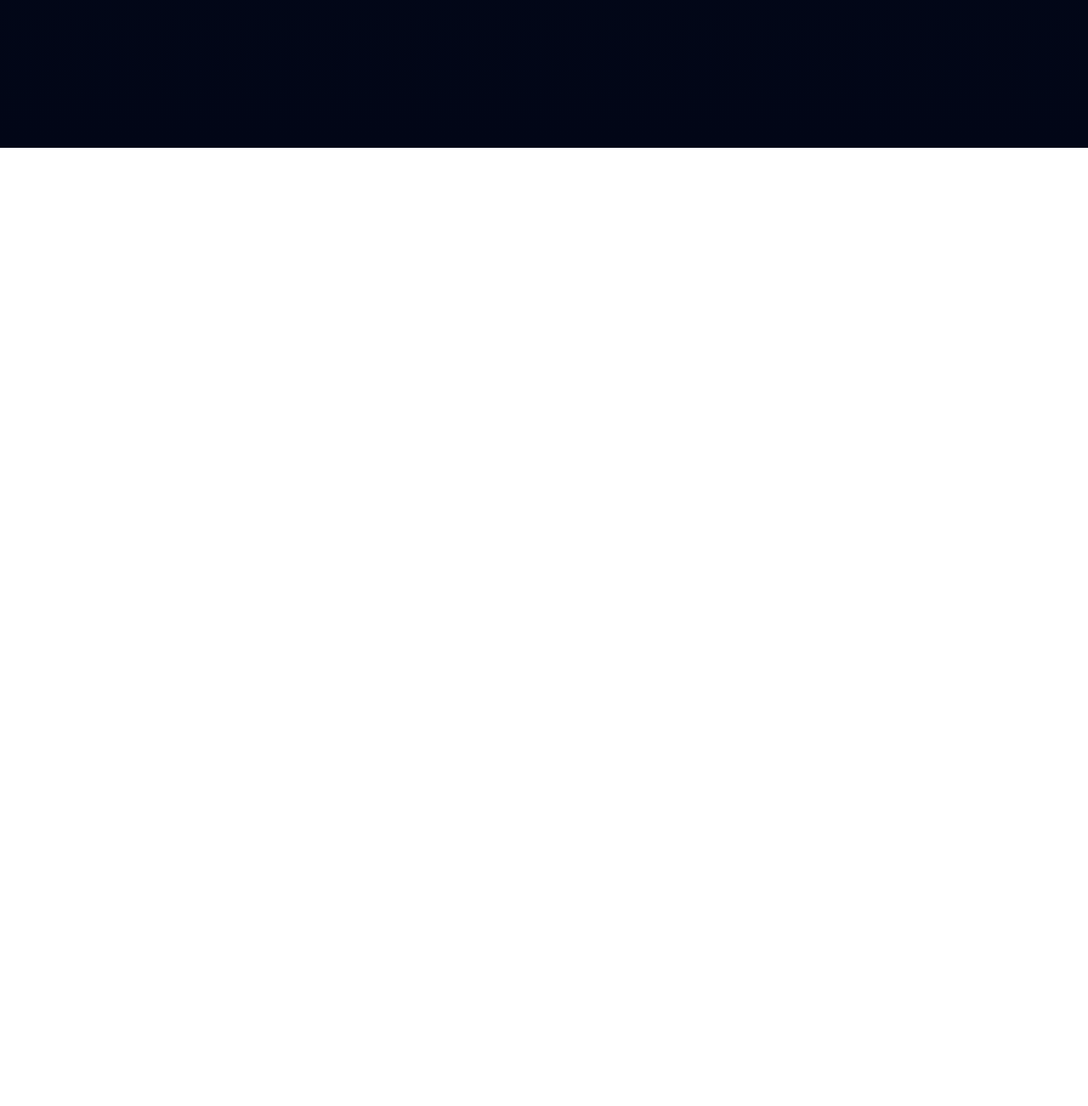
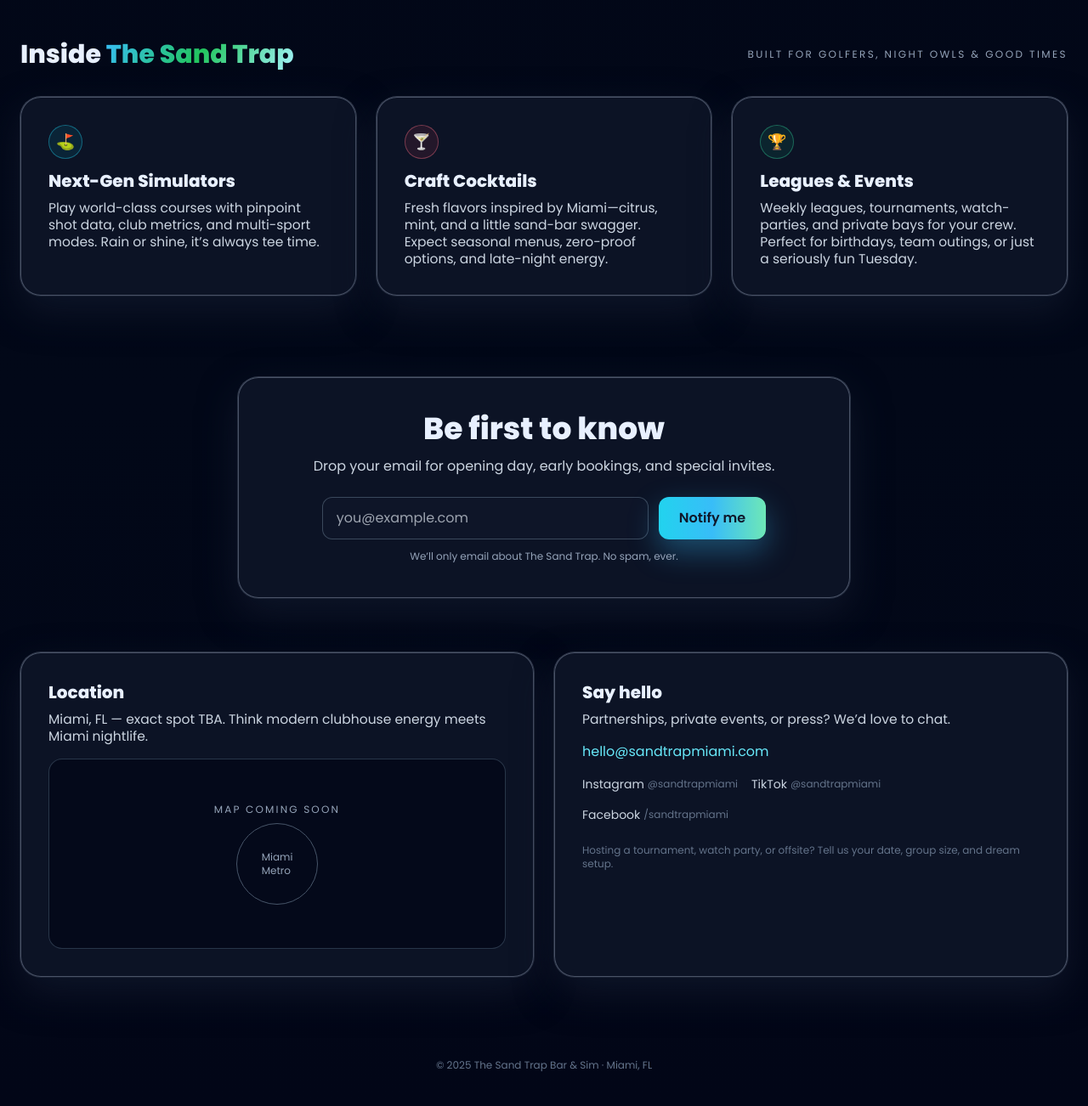
Before and after one commit to aydarajab/sandtrap-site, a plain HTML site: page index.html in a window 1280 px wide. Shown: the part 780-2082 px from the top of the page at 85% size. Before the commit the page ends 954 px from the top, so only its background shows below. Drawn offline with nearby package versions, Linux system fonts and the light colour scheme.

Commit message:
Update 2025-11-26 part 3 index.html

```diff
--- a/index.html
+++ b/index.html
@@ -318,4 +318,118 @@
   <!-- FEATURES -->
   <section id="features" class="max-w-screen-xl mx-auto px-4 sm:px-6 py-14 md:py-24">
     <div class="flex items-center justify-between gap-4 mb-8">
-      <h2 class="text-2xl md:
+      <h2 class="text-2xl md:text-3xl font-extrabold">
+        Inside <span class="accent-text">The Sand Trap</span>
+      </h2>
+      <p class="hidden md:block text-xs tracking-[0.2em] uppercase text-slate-400">
+        Built for golfers, night owls &amp; good times
+      </p>
+    </div>
+
+    <div class="grid md:grid-cols-3 gap-6">
+      <div class="glass p-6 md:p-8 tilt">
+        <div class="mb-3 inline-flex items-center justify-center w-10 h-10 rounded-full bg-cyan-500/10 border border-cyan-400/40 text-cyan-300 text-lg">
+          ⛳
+        </div>
+        <h3 class="text-xl font-bold mb-2">Next-Gen Simulators</h3>
+        <p class="text-slate-300 text-sm md:text-[0.97rem]">
+          Play world-class courses with pinpoint shot data, club metrics, and multi-sport modes. Rain or shine, it’s always tee time.
+        </p>
+      </div>
+      <div class="glass p-6 md:p-8 tilt">
+        <div class="mb-3 inline-flex items-center justify-center w-10 h-10 rounded-full bg-rose-500/10 border border-rose-400/40 text-rose-300 text-lg">
+          🍸
+        </div>
+        <h3 class="text-xl font-bold mb-2">Craft Cocktails</h3>
+        <p class="text-slate-300 text-sm md:text-[0.97rem]">
+          Fresh flavors inspired by Miami—citrus, mint, and a little sand-bar swagger.
+          Expect seasonal menus, zero-proof options, and late-night energy.
+        </p>
+      </div>
+      <div class="glass p-6 md:p-8 tilt">
+        <div class="mb-3 inline-flex items-center justify-center w-10 h-10 rounded-full bg-emerald-500/10 border border-emerald-400/40 text-emerald-300 text-lg">
+          🏆
+        </div>
+        <h3 class="text-xl font-bold mb-2">Leagues &amp; Events</h3>
+        <p class="text-slate-300 text-sm md:text-[0.97rem]">
+          Weekly leagues, tournaments, watch-parties, and private bays for your crew.
+          Perfect for birthdays, team outings, or just a seriously fun Tuesday.
+        </p>
+      </div>
+    </div>
+  </section>
+
+  <!-- SIGNUP -->
+  <section id="notify" class="max-w-3xl mx-auto px-4 sm:px-6 pb-16">
+    <div class="glass p-6 md:p-10 text-center">
+      <h2 class="text-3xl md:text-4xl font-extrabold mb-3">
+        Be first to know
+      </h2>
+      <p class="text-slate-300 mb-6">
+        Drop your email for opening day, early bookings, and special invites.
+      </p>
+      <form class="flex flex-col sm:flex-row gap-3 justify-center" action="https://formspree.io/f/your-id" method="POST">
+        <input required type="email" name="email" placeholder="you@example.com"
+               class="w-full sm:w-96 rounded-xl bg-slate-900/80 border border-slate-600/80 px-4 py-3 text-base outline-none focus:border-cyan-400 focus:ring-1 focus:ring-cyan-400/70" />
+        <button class="btn rounded-xl bg-gradient-to-r from-cyan-400 via-sky-400 to-emerald-300 px-6 py-3 font-semibold text-slate-900"
+                type="submit">
+          Notify me
+        </button>
+      </form>
+      <p class="text-xs text-slate-400 mt-3">
+        We’ll only email about The Sand Trap. No spam, ever.
+      </p>
+    </div>
+  </section>
+
+  <!-- CONTACT -->
+  <section id="contact" class="max-w-screen-xl mx-auto px-4 sm:px-6 pb-20 md:pb-24">
+    <div class="grid md:grid-cols-2 gap-6">
+      <div class="glass p-6 md:p-8 tilt">
+        <h3 class="text-xl font-bold mb-2">Location</h3>
+        <p class="text-slate-300 text-sm md:text-[0.97rem]">
+          Miami, FL — exact spot TBA. Think modern clubhouse energy meets Miami nightlife.
+        </p>
+        <div class="mt-4 rounded-2xl overflow-hidden bg-slate-950/70 border border-slate-700/80 h-48 md:h-56 flex flex-col items-center justify-center text-slate-500 text-sm">
+          <span class="mb-2 text-xs tracking-[0.18em] uppercase text-slate-400">Map coming soon</span>
+          <div class="w-24 h-24 rounded-full border border-slate-600 flex items-center justify-center">
+            <span class="text-xs text-slate-400">Miami<br>Metro</span>
+          </div>
+        </div>
+      </div>
+
+      <div class="glass p-6 md:p-8 tilt">
+        <h3 class="text-xl font-bold mb-2">Say hello</h3>
+        <p class="text-slate-300 text-sm md:text-[0.97rem]">
+          Partnerships, private events, or press? We’d love to chat.
+        </p>
+        <div class="mt-4 space-y-4">
+          <a class="block hover:underline text-cyan-300" href="mailto:hello@sandtrapmiami.com">hello@sandtrapmiami.com</a>
+          <div class="flex flex-wrap gap-4 text-slate-300 text-sm">
+            <a class="inline-flex items-center gap-1 hover:text-white" href="#" aria-label="Instagram">
+              <span>Instagram</span> <span class="text-xs text-slate-500">@sandtrapmiami</span>
+            </a>
+            <a class="inline-flex items-center gap-1 hover:text-white" href="#" aria-label="TikTok">
+              <span>TikTok</span> <span class="text-xs text-slate-500">@sandtrapmiami</span>
+            </a>
+            <a class="inline-flex items-center gap-1 hover:text-white" href="#" aria-label="Facebook">
+              <span>Facebook</span> <span class="text-xs text-slate-500">/sandtrapmiami</span>
+            </a>
+          </div>
+          <p class="text-xs text-slate-500 pt-2">
+            Hosting a tournament, watch party, or offsite? Tell us your date, group size, and dream setup.
+          </p>
+        </div>
+      </div>
+    </div>
+  </section>
+
+  <footer class="text-center text-xs text-slate-500 pb-10">
+    © <span id="year"></span> The Sand Trap Bar &amp; Sim · Miami, FL
+  </footer>
+
+  <script>
+    document.getElementById('year').textContent = new Date().getFullYear();
+  </script>
+</body>
+</html>
```
